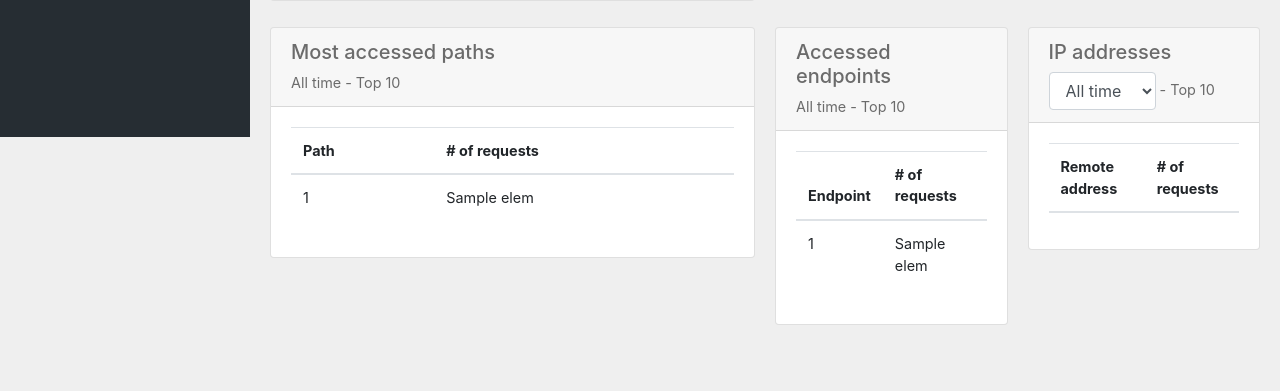
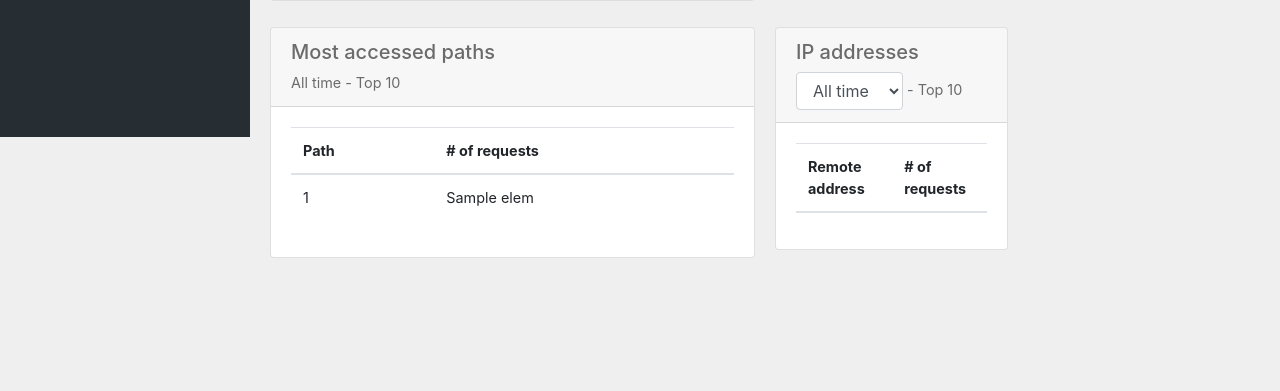
Before and after one commit to Lija868/Multiport-upgrade, a Flask app: template multipot-master/app/templates/analysis/index.html in a window 1280 px wide. Shown: the part 663-1054 px from the top of the page. After the commit the page ends 921 px from the top, so only its background shows below. Run offline with Flask 2, Linux system fonts and the light colour scheme; the template is opened without the code that fills it: most values are stand-ins (such as "Sample title", 1, 10 or a date in 2020); lists and menus that the app fills with data are empty; some libraries are stand-ins or nearby versions.

Commit message:
Accessed endpoints remove

```diff
--- a/multipot-master/app/templates/analysis/index.html
+++ b/multipot-master/app/templates/analysis/index.html
@@ -231,33 +231,6 @@
             <div class="col-xs-12 col-sm-12 col-md-6 col-lg-6 col-xl-3">
                 <div class="card mb-3">
                     <div class="card-header">
-                        <h5>Accessed endpoints</h5>
-                        All time - Top 10
-                    </div>
-                    <div class="card-body">
-                        <table class="table table-responsive-xl table-hover">
-                            <thead>
-                                <tr>
-                                    <th scope="col">Endpoint</th>
-                                    <th scope="col"># of requests</th>
-                                </tr>
-                            </thead>
-                            <tbody>
-                                {% for elem in data_endpoints_top %}
-                                    <tr>
-                                        <td>{{ elem[0][0] }}</td>
-                                        <td>{{ elem[1] }}</td>
-                                    </tr>
-                                {% endfor %}
-                            </tbody>
-                        </table>
-                    </div>
-                </div><!-- end card-->
-            </div>
-
-            <div class="col-xs-12 col-sm-12 col-md-6 col-lg-6 col-xl-3">
-                <div class="card mb-3">
-                    <div class="card-header">
                         <h5>IP addresses</h5>
                             <select id="daysIpAddr" class="form-control inl">
                                 <option value="0">All time</option>
```
